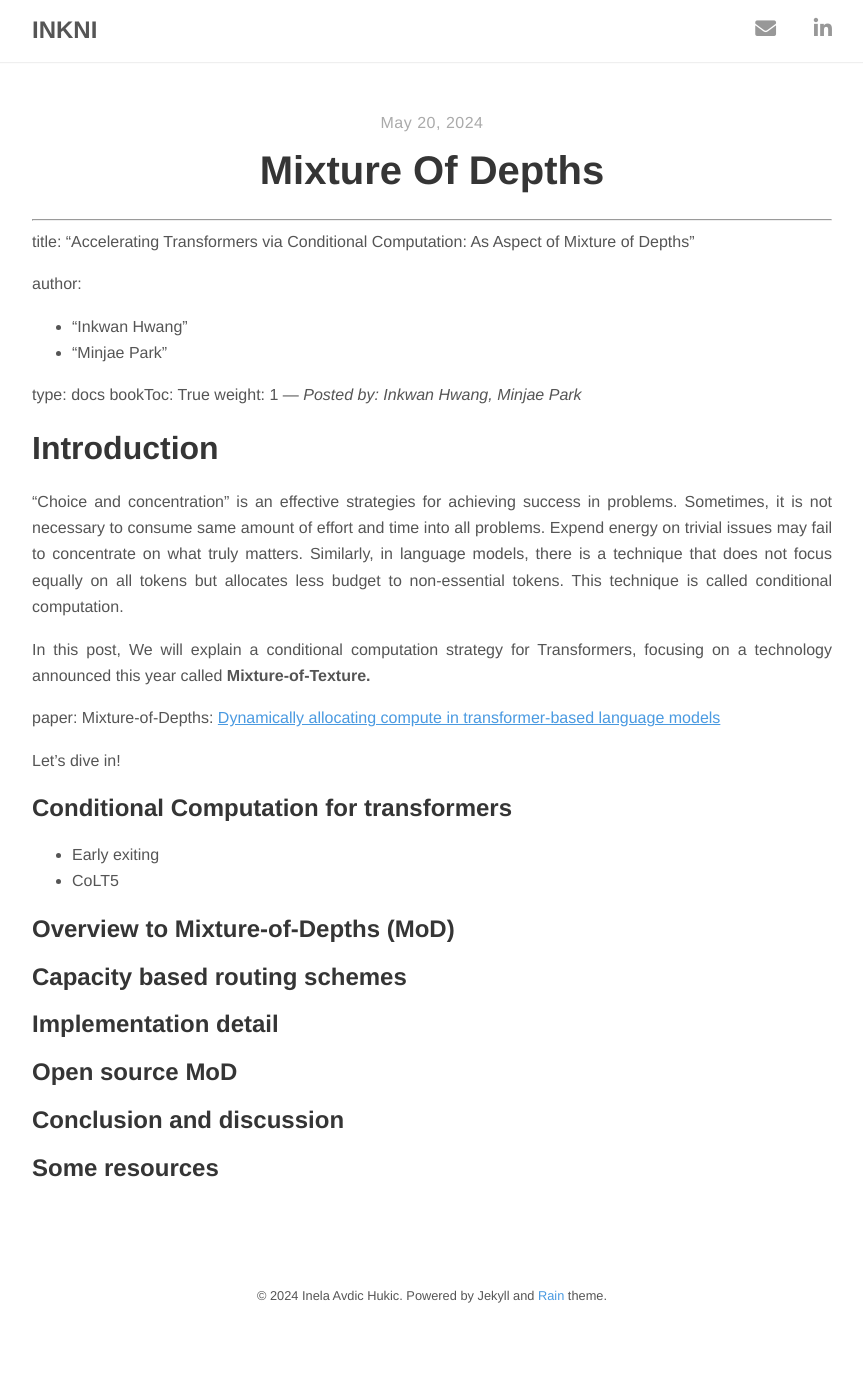
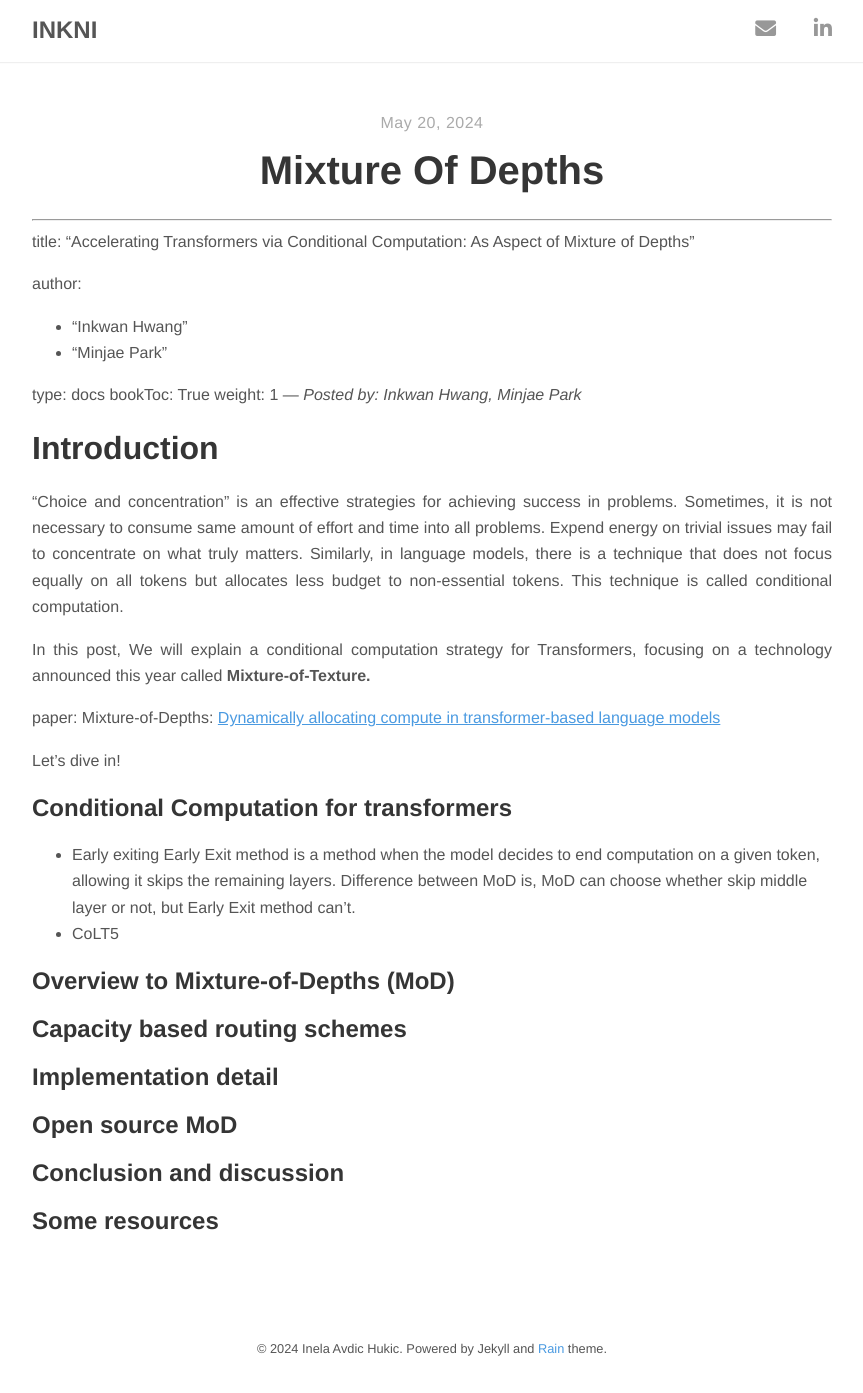
Before and after one commit to inkwanhwang/blog, a Jekyll site: the page built from _posts/2024-05-20-Mixture-of-Depths.md, in a window 1280 px wide. Shown: the whole page, without its empty margins (208-1071 px from the left). Built offline with Jekyll 4.4.1, drawn with Linux system fonts in a browser that asks for light colours; nearby versions of some CDN libraries; our own code applies the rules of GitHub Pages for plain Markdown files; comment, search, counter and statistics services are not loaded; before the commit the page ends 1340 px from its top, so only the background shows below that.

Commit message:
Update 2024-05-20-Mixture-of-Depths.md

```diff
--- a/_posts/2024-05-20-Mixture-of-Depths.md
+++ b/_posts/2024-05-20-Mixture-of-Depths.md
@@ -25,6 +25,8 @@ Let's dive in!
 
 ## Conditional Computation for transformers
 - Early exiting
+Early Exit method is a method when the model decides to end computation on a given token, allowing it skips the remaining layers.
+Difference between MoD is, MoD can choose whether skip middle layer or not, but Early Exit method can't.
 - CoLT5
 
 ## Overview to Mixture-of-Depths (MoD)
```
